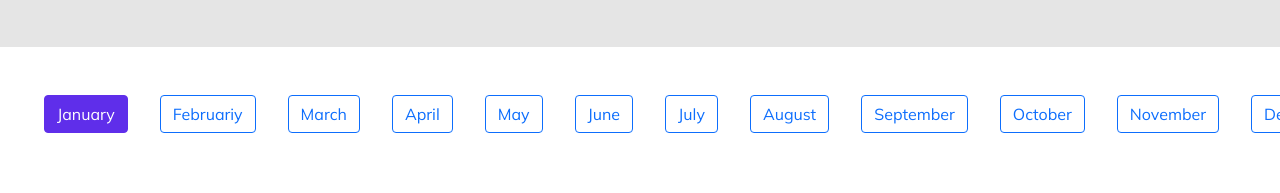
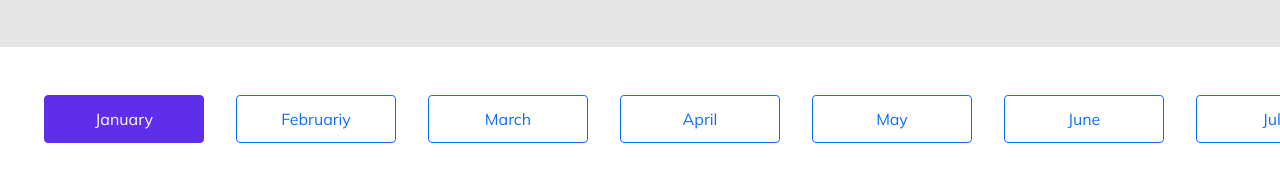
Before and after one commit to NamaTeam/tickitz-frontend, a React (Create React App) app: page / in a window 1280 px wide. Shown: the part 1050-1243 px from the top of the page. Built offline with nearby package versions, Linux system fonts and the light colour scheme.

Commit message:
button filtering bulan

```diff
--- a/src/App.js
+++ b/src/App.js
@@ -42,6 +42,7 @@ function AppRouter() {
           <PrivateRoute path="/profile" exact={true} component={()=><Profile />} />
           <PrivateRoute path="/movie" exact={true} component={()=><MovieList />} />
           <PrivateRoute path="/payment" exact={true} component={()=><Payment />} />
+          <PrivateRoute path="/payment" exact={true} component={()=><TicketResult />} />
           <PrivateRoute path='/order' exact={true} component={() => <Order />} />
 
           <Route path="*" component={NotFound} />
@@ -66,7 +67,7 @@ function AppRouter() {
           <PrivateRoute path="/profile" exact={true} component={()=><Profile />} />
           <PrivateRoute path="/movie" exact={true} component={()=><MovieList />} />
           {/* Private Route Admin */}
-          <PrivateRoute path="/Admin" exact={false} component={()=><DashboardAdmin />} />
+          <PrivateRoute path="/admin" exact={false} component={()=><DashboardAdmin />} />
           <Route path="*" component={NotFound} />
         </Switch>
       </Router>
--- a/src/components/Partials/Navbar.js
+++ b/src/components/Partials/Navbar.js
@@ -96,7 +96,7 @@ const Navbar = () =>{
                                             </li>
                                         </Link>
                                         <li><hr className="dropdown-divider" /></li>
-                                        <li className='dropdown-item' onClick={()=>{ if (window.confirm('Are you sure you wish to delete this item?')) dispatch(UserLogout()); history.replace('/') } }>
+                                        <li className='dropdown-item' onClick={()=>{ if (window.confirm('Are you sure? ')) dispatch(UserLogout()); history.replace('/') } }>
                                             <span className="fw-bold text-danger">Logout</span>
                                         </li>
                                     </ul>
--- a/src/pages/Dashboard/index.js
+++ b/src/pages/Dashboard/index.js
@@ -126,18 +126,18 @@ const Dashboard = () => {
             </main>
             <section className='banner'>
                 <div class="d-flex justify-content-start horizontal-list py-5 px-3">
-                    <button className='mx-3 btn btn-purple'>January</button>
-                    <button className='mx-3 btn btn-outline-primary'>Februariy</button>
-                    <button className='mx-3 btn btn-outline-primary'>March</button>
-                    <button className='mx-3 btn btn-outline-primary'>April</button>
-                    <button className='mx-3 btn btn-outline-primary'>May</button>
-                    <button className='mx-3 btn btn-outline-primary'>June</button>
-                    <button className='mx-3 btn btn-outline-primary'>July</button>
-                    <button className='mx-3 btn btn-outline-primary'>August</button>
-                    <button className='mx-3 btn btn-outline-primary'>September</button>
-                    <button className='mx-3 btn btn-outline-primary'>October</button>
-                    <button className='mx-3 btn btn-outline-primary'>November</button>
-                    <button className='mx-3 btn btn-outline-primary'>December</button>
+                    <button className='mx-3 btn btn-month btn-purple'>January</button>
+                    <button className='mx-3 btn btn-month btn-outline-primary'>Februariy</button>
+                    <button className='mx-3 btn btn-month btn-outline-primary'>March</button>
+                    <button className='mx-3 btn btn-month btn-outline-primary'>April</button>
+                    <button className='mx-3 btn btn-month btn-outline-primary'>May</button>
+                    <button className='mx-3 btn btn-month btn-outline-primary'>June</button>
+                    <button className='mx-3 btn btn-month btn-outline-primary'>July</button>
+                    <button className='mx-3 btn btn-month btn-outline-primary'>August</button>
+                    <button className='mx-3 btn btn-month btn-outline-primary'>September</button>
+                    <button className='mx-3 btn btn-month btn-outline-primary'>October</button>
+                    <button className='mx-3 btn btn-month btn-outline-primary'>November</button>
+                    <button className='mx-3 btn btn-month btn-outline-primary'>December</button>
                 </div>
                 <div class="d-flex justify-content-start horizontal-list py-5 px-3 mb-5">
                     <div class="d-flex flex-row mb-3">
--- a/src/pages/Dashboard/style/style.css
+++ b/src/pages/Dashboard/style/style.css
@@ -6,6 +6,11 @@ body{
 .bannner{
     max-height: 30% !important;
     width: 100vw !important;
+}
+.btn-month{
+    max-width : 10em !important;
+    min-width: 10em !important;
+    height: 3em !important;
 }
 .photo-potrait{
     overflow-x: hidden !important;
```
